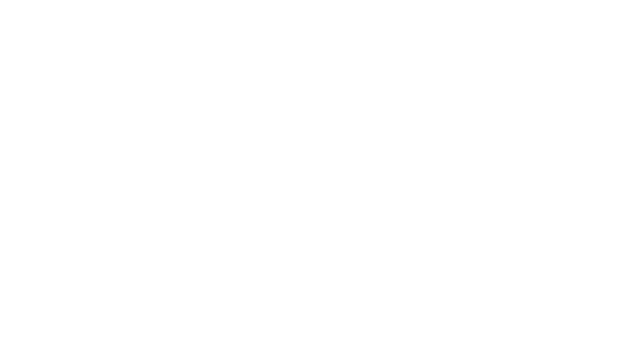
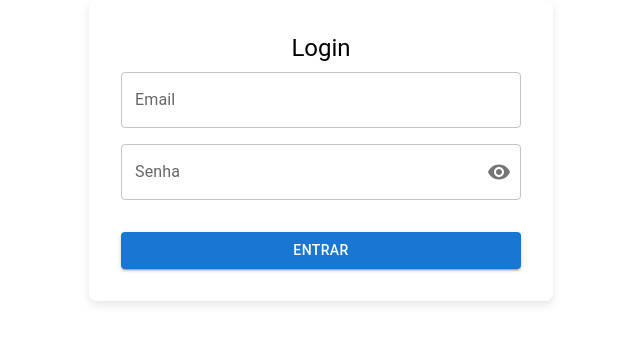
Before and after one commit to andre-cota/LPS_LAB-codeReview, a React (Create React App) app in the folder my-app/: page /login in a window 1280 px wide. Shown: the top 344 px of the page, without its empty margins (319-959 px from the left). Built offline with nearby package versions, Linux system fonts and the light colour scheme.

Commit message:
feat: tela de login

```diff
--- a/my-app/src/App.tsx
+++ b/my-app/src/App.tsx
@@ -1,9 +1,19 @@
+import { useEffect } from 'react';
 import './styles/global.css';
+import { useLocation, useNavigate } from 'react-router';
 
 function App() {
+  const navigate = useNavigate();
+  const location = useLocation();
+
+  useEffect(() => {
+      if (location.pathname === "/") {
+          navigate("/login");
+      }
+  }, [navigate, location.pathname]);
+
   return (
     <></>
-
   );
 }
 
--- a/my-app/src/common/pages/login/index.tsx
+++ b/my-app/src/common/pages/login/index.tsx
@@ -1,7 +1,99 @@
-export const Login = () => {
-    return (
-        <div>
-            <h1>Login</h1>
-        </div>
-    );
-}
+import React, { useState } from 'react';
+import styled from 'styled-components';
+import {
+  Button,
+  TextField,
+  IconButton,
+  InputAdornment,
+  Typography,
+  Box
+} from '@mui/material';
+import { Visibility, VisibilityOff } from '@mui/icons-material';
+import api from '../../api';
+import { useNotification } from '../../hooks/useNotification';
+import { useNavigate } from 'react-router';
+
+const LoginContainer = styled(Box)`
+  display: flex;
+  flex-direction: column;
+  align-items: center;
+  justify-content: center;
+  padding: 2rem;
+  max-width: 400px;
+  margin: auto;
+  box-shadow: 0px 4px 10px rgba(0, 0, 0, 0.1);
+  border-radius: 8px;
+`;
+
+const StyledTextField = styled(TextField)`
+  margin-bottom: 1rem !important;
+`;
+
+const LoginButton = styled(Button)`
+  margin-top: 1rem !important;
+`;
+
+const Login: React.FC = () => {
+  const [email, setEmail] = useState<string>('');
+  const [password, setPassword] = useState<string>('');
+  const [showPassword, setShowPassword] = useState<boolean>(false);
+
+  const navigate = useNavigate();
+  const { showNotification } = useNotification();
+
+  const handlePasswordVisibilityToggle = () => {
+    setShowPassword((prev) => !prev);
+  };
+
+  const handleLogin = () => {
+      api.post('/login', {email, password}).then((response) => {
+          navigate('/dashboard');
+          //showNotification({ message: "Empresa cadastrada com sucesso", type: "success" });
+      }).catch((error) => {
+          showNotification({ message: 'Erro ao tentar realizar o login', type: "error" });
+      });
+  };
+
+  return (
+    <LoginContainer>
+      <Typography variant="h5" component="h1" gutterBottom>
+        Login
+      </Typography>
+      <StyledTextField
+        label="Email"
+        type="email"
+        fullWidth
+        variant="outlined"
+        value={email}
+        onChange={(e) => setEmail(e.target.value)}
+      />
+      <StyledTextField
+        label="Senha"
+        type={showPassword ? 'text' : 'password'}
+        fullWidth
+        variant="outlined"
+        value={password}
+        onChange={(e) => setPassword(e.target.value)}
+        InputProps={{
+          endAdornment: (
+            <InputAdornment position="end">
+              <IconButton onClick={handlePasswordVisibilityToggle} edge="end">
+                {showPassword ? <VisibilityOff /> : <Visibility />}
+              </IconButton>
+            </InputAdornment>
+          ),
+        }}
+      />
+      <LoginButton
+        variant="contained"
+        color="primary"
+        fullWidth
+        onClick={handleLogin}
+      >
+        Entrar
+      </LoginButton>
+    </LoginContainer>
+  );
+};
+
+export default Login;
--- a/my-app/src/common/routes/Routes.tsx
+++ b/my-app/src/common/routes/Routes.tsx
@@ -3,6 +3,7 @@ import App from "../../App";
 import { RegisterAndLoginLayout } from "../layouts/RegisterAndLoginLayout";
 import RegisterStudent from "../pages/studentRegister";
 import EnterpriseRegister from "../pages/enterpriseRegister";
+import Login from "../pages/login";
 
 
 const SystemRoutes = createBrowserRouter([
@@ -15,6 +16,7 @@ const SystemRoutes = createBrowserRouter([
   },
   {
     path: '/login',
+    element: <Login />
   },
 
   {
```
